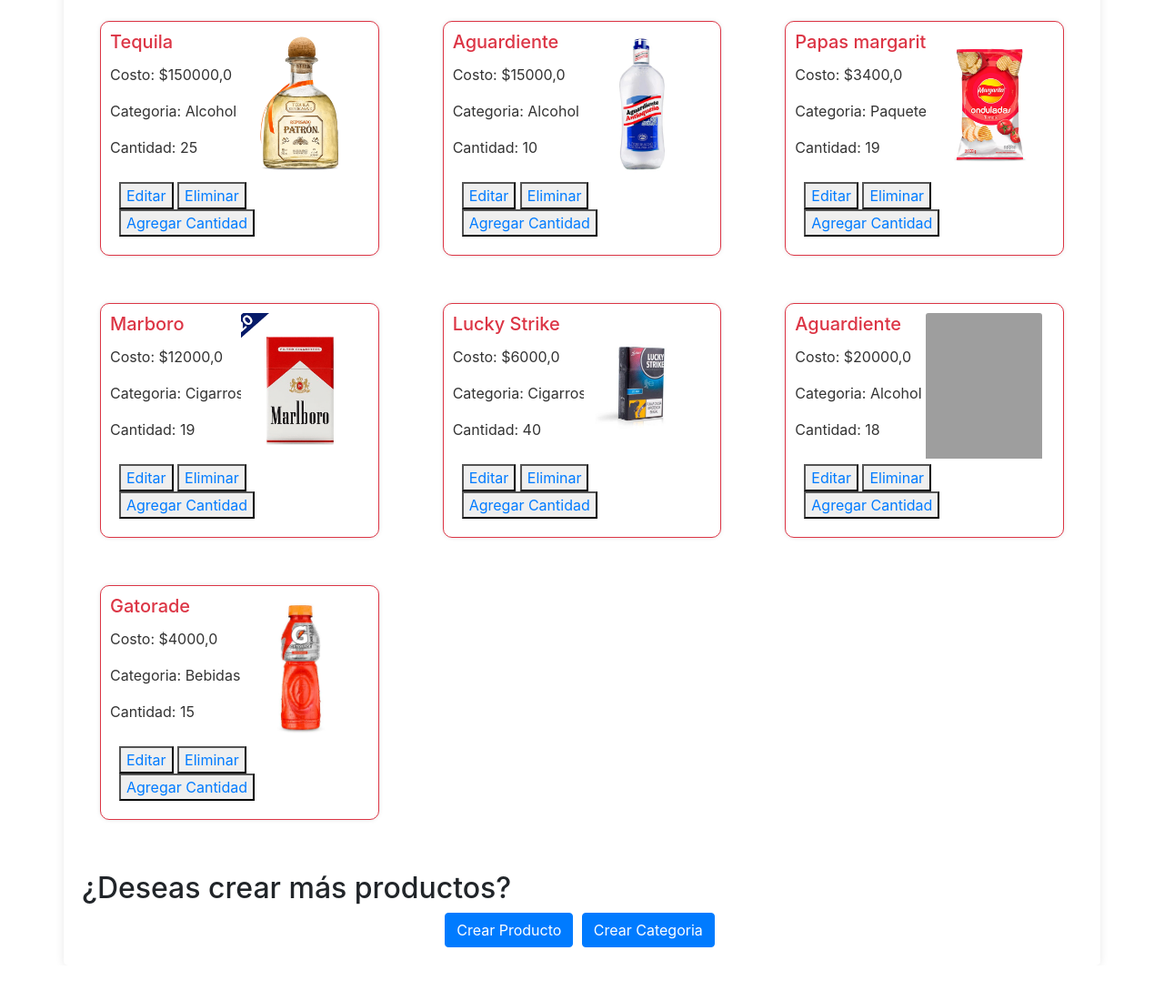
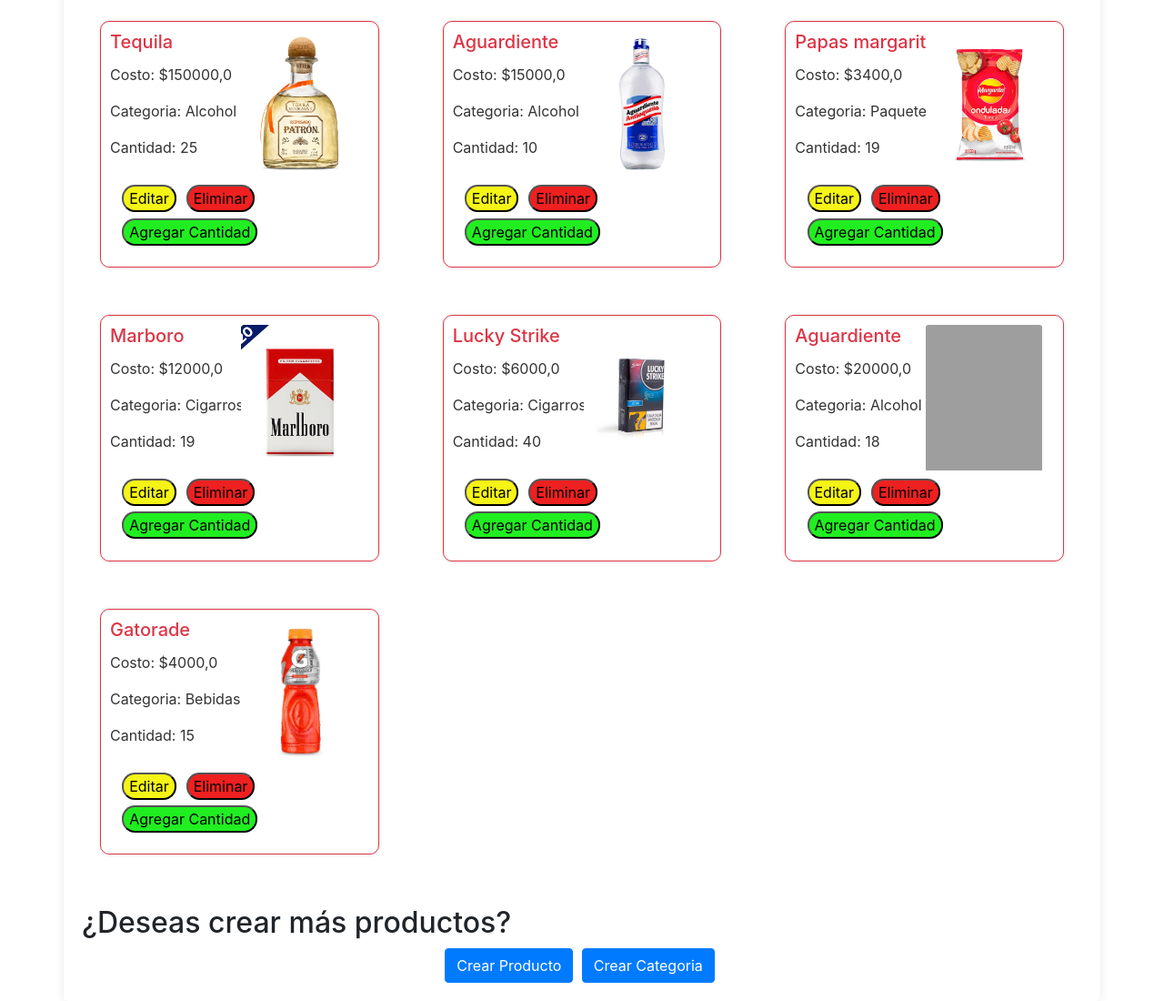
Before and after one commit to senacti/G2-BOLIPOLA, a Django app: page /inventory/ in a window 1280 px wide. Shown: the part 207-1307 px from the top of the page at 91% size. Before the commit the page ends 1248 px from the top, so only its background shows below. Run offline with Django 4.2, Linux system fonts and the light colour scheme; a user stored in the database is signed in; data comes from the database, SQL or seed files in the repository; grey boxes are pictures that could not be loaded.

Commit message:
botones mas lindos

```diff
--- a/bolipola/static/inventory/inventory.css
+++ b/bolipola/static/inventory/inventory.css
@@ -46,6 +46,40 @@ h1 {
     padding: 10px;
 }
 
+.card-body button{
+    border-radius: 0.9rem;
+    margin: 0.2rem;
+}
+
+.card-body button a{
+    text-decoration: none;
+    color: black;
+}
+
+#button-1{
+    background-color: rgb(244, 244, 22);
+}
+
+#button-1:hover{
+    background-color: rgb(255, 255, 0);
+}
+
+#button-2{
+    background-color: rgb(238, 32, 32);
+}
+
+#button-2:hover{
+    background-color: rgb(255, 0, 0);
+}
+
+#button-3{
+    background-color: rgb(33, 238, 33);
+}
+
+#button-3:hover{
+    background-color: rgb(0, 255, 0);
+}
+
 /* Alineación de la imagen a la derecha */
 .row img {
     width: 8rem;
```
